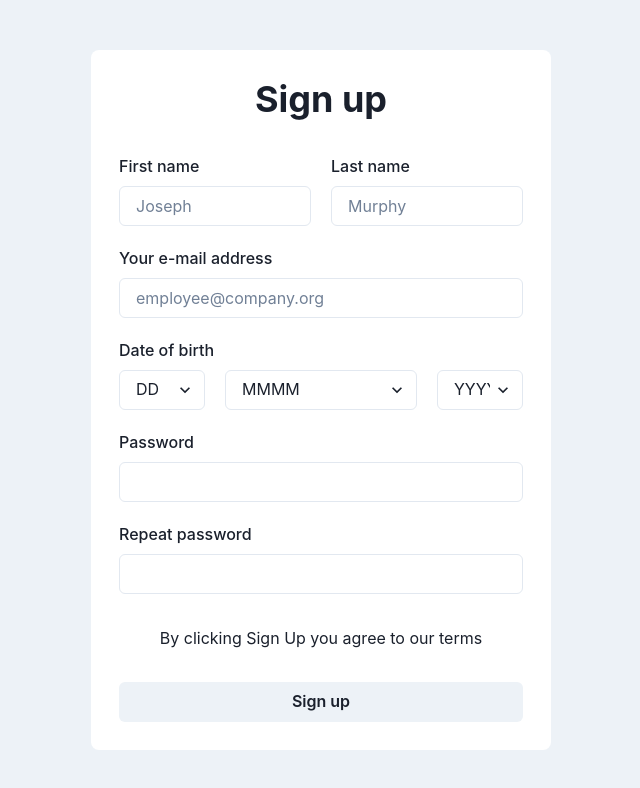
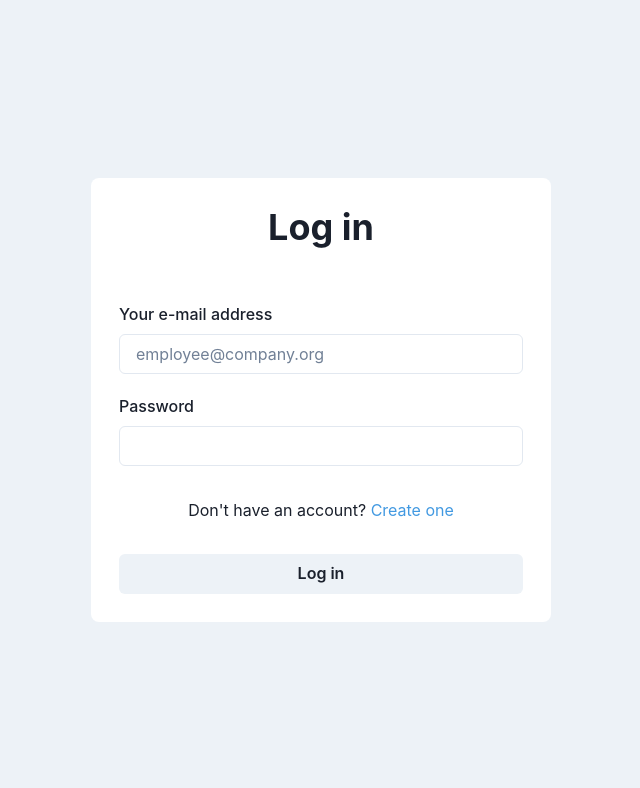
Before and after one commit to sibite/social-app, a React (Create React App) app: page /login in a window 1280 px wide. Before the commit this address led to /sign-up. Shown: the top 788 px of the page, without its empty margins (319-959 px from the left). Built offline with nearby package versions, Linux system fonts and the light colour scheme.

Commit message:
Add "LogInPage" component

```diff
--- a/src/App.tsx
+++ b/src/App.tsx
@@ -1,6 +1,7 @@
 import { ChakraProvider } from '@chakra-ui/react';
 import { Navigate, Route, Routes } from 'react-router-dom';
 import ChatPage from './pages/chat/ChatPage';
+import LogInPage from './pages/LogInPage';
 import SignUpPage from './pages/SignUpPage';
 import theme from './theme';
 
@@ -9,6 +10,7 @@ const App = () => (
     <Routes>
       <Route path="*" element={<Navigate to="sign-up" />} />
       <Route path="sign-up" element={<SignUpPage />} />
+      <Route path="login" element={<LogInPage />} />
       <Route path="messages" element={<ChatPage />} />
     </Routes>
   </ChakraProvider>
--- a/src/hooks/useInputControl.ts
+++ b/src/hooks/useInputControl.ts
@@ -1,9 +1,9 @@
 import { useState } from 'react';
 
 export interface InputOptions {
-  initialValue: string;
-  validator: (value: string) => boolean;
-  errorMessage: string;
+  initialValue?: string;
+  validator?: (value: string) => boolean;
+  errorMessage?: string;
 }
 
 function useInputControl({
--- /dev/null
+++ b/src/pages/LogInPage.tsx
@@ -0,0 +1,85 @@
+import {
+  Button,
+  Flex,
+  FormControl,
+  FormErrorMessage,
+  FormLabel,
+  Heading,
+  Input,
+  Link,
+  Text,
+  useColorModeValue,
+  VStack,
+} from '@chakra-ui/react';
+import { Link as RouterLink } from 'react-router-dom';
+import useInputControl from '../hooks/useInputControl';
+
+const SignUpPage: React.FC = () => {
+  const email = useInputControl({
+    initialValue: '',
+  });
+
+  const password = useInputControl({
+    initialValue: '',
+  });
+
+  const submitHandler = (event: React.FormEvent) => {
+    event.preventDefault();
+    const inputs = [email, password];
+    inputs.forEach((input) => input.touchHandler());
+  };
+
+  const bg1 = useColorModeValue('gray.100', 'black');
+  const bg2 = useColorModeValue('white', 'gray.900');
+
+  return (
+    <Flex direction="row" h={['100vh']} justify="center" background={bg1}>
+      <VStack
+        as="form"
+        spacing={8}
+        py={8}
+        m="auto"
+        p={7}
+        borderRadius={8}
+        w={['100%', 460]}
+        background={bg2}
+        onSubmit={submitHandler}
+      >
+        <Heading as="h1">Log in</Heading>
+        <VStack spacing={5} width="full">
+          <FormControl>
+            <FormErrorMessage>Incorrect e-mail or password</FormErrorMessage>
+          </FormControl>
+          <FormControl isInvalid={email.showInvalidity}>
+            <FormLabel>Your e-mail address</FormLabel>
+            <Input
+              type="email"
+              placeholder="employee@company.org"
+              value={email.value}
+              onChange={email.changeHandler}
+            />
+          </FormControl>
+          <FormControl isInvalid={password.showInvalidity}>
+            <FormLabel>Password</FormLabel>
+            <Input
+              type="password"
+              value={password.value}
+              onChange={password.changeHandler}
+            />
+          </FormControl>
+        </VStack>
+        <Text my={0}>
+          <span>Don&apos;t have an account? </span>
+          <Link as={RouterLink} to="/sign-up" color="blue.400">
+            Create one
+          </Link>
+        </Text>
+        <Button as="button" type="submit" w="100%">
+          Log in
+        </Button>
+      </VStack>
+    </Flex>
+  );
+};
+
+export default SignUpPage;
--- a/src/pages/SignUpPage.tsx
+++ b/src/pages/SignUpPage.tsx
@@ -12,7 +12,9 @@ import {
   Text,
   useColorModeValue,
   VStack,
+  Link,
 } from '@chakra-ui/react';
+import { Link as RouterLink } from 'react-router-dom';
 import useDateInput from '../hooks/useDateInput';
 import useInputControl from '../hooks/useInputControl';
 import createBirthDateValidator from '../shared/validators/birth-date-validator';
@@ -68,7 +70,6 @@ const SignUpPage: React.FC = () => {
       repeatPassword,
     ];
     inputs.forEach((input) => input.touchHandler());
-    const formIsValid = inputs.every((input) => !input.isInvalid);
   };
 
   const bg1 = useColorModeValue('gray.100', 'black');
@@ -201,6 +202,12 @@ const SignUpPage: React.FC = () => {
           </GridItem>
         </SimpleGrid>
         <Text my={0}>By clicking Sign Up you agree to our terms</Text>
+        <Text my={0}>
+          <span>Already have an account? </span>
+          <Link as={RouterLink} to="/login" color="blue.400">
+            Log in
+          </Link>
+        </Text>
         <Button as="button" type="submit" w="100%">
           Sign up
         </Button>
--- a/src/pages/chat/ChatPage.tsx
+++ b/src/pages/chat/ChatPage.tsx
@@ -4,7 +4,7 @@ import Contacts from './Contacts';
 import LayoutBlock from './LayoutBlock';
 import MessagesHeader from './MessagesHeader';
 import UserDetails from './UserDetails';
-import Messages from './Messages/Messages';
+import Messages from './messages/Messages';
 
 const ChatPage: React.FC = () => {
   const bgColor = useColorModeValue('gray.200', 'gray.800');
--- a/src/theme.ts
+++ b/src/theme.ts
@@ -1,5 +1,6 @@
 import { extendTheme, type ThemeConfig } from '@chakra-ui/react';
 import Avatar from './theme/Avatar';
+import colors from './theme/colors';
 
 const config: ThemeConfig = {
   initialColorMode: 'light',
@@ -8,6 +9,7 @@ const config: ThemeConfig = {
 
 const theme = extendTheme({
   config,
+  colors,
   components: {
     Avatar,
   },
--- /dev/null
+++ b/src/theme/colors.ts
@@ -0,0 +1,3 @@
+const colors = {};
+
+export default colors;
```
